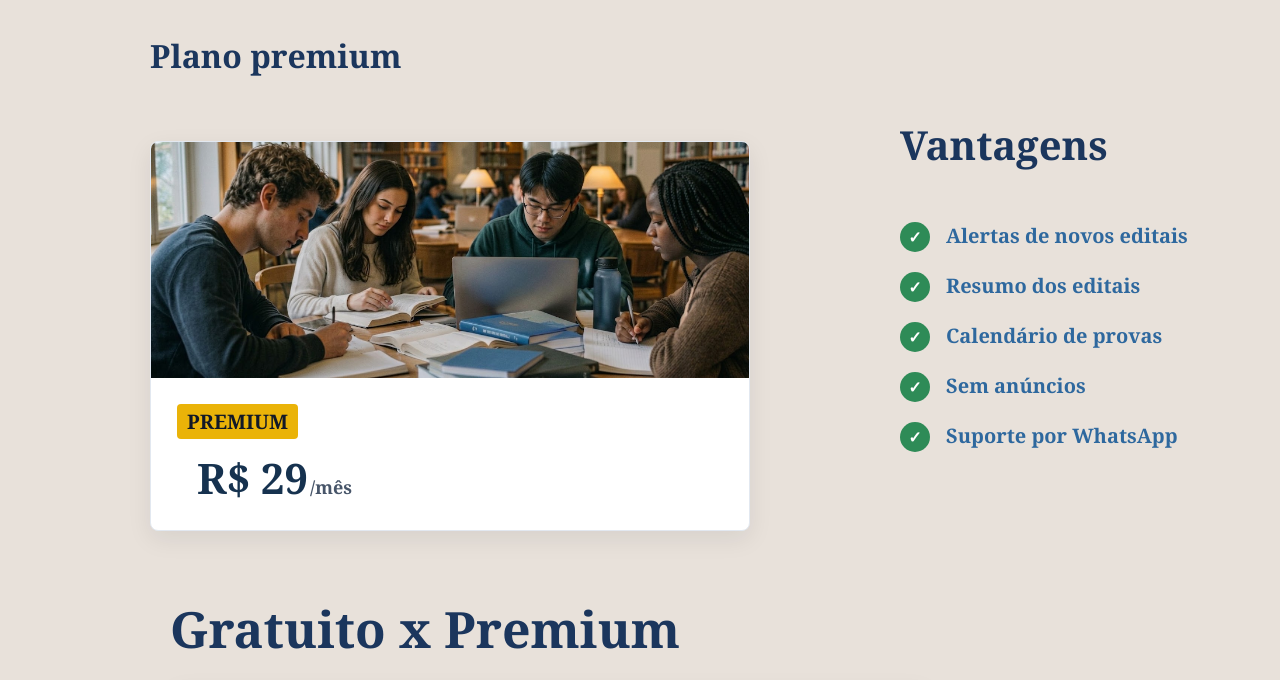
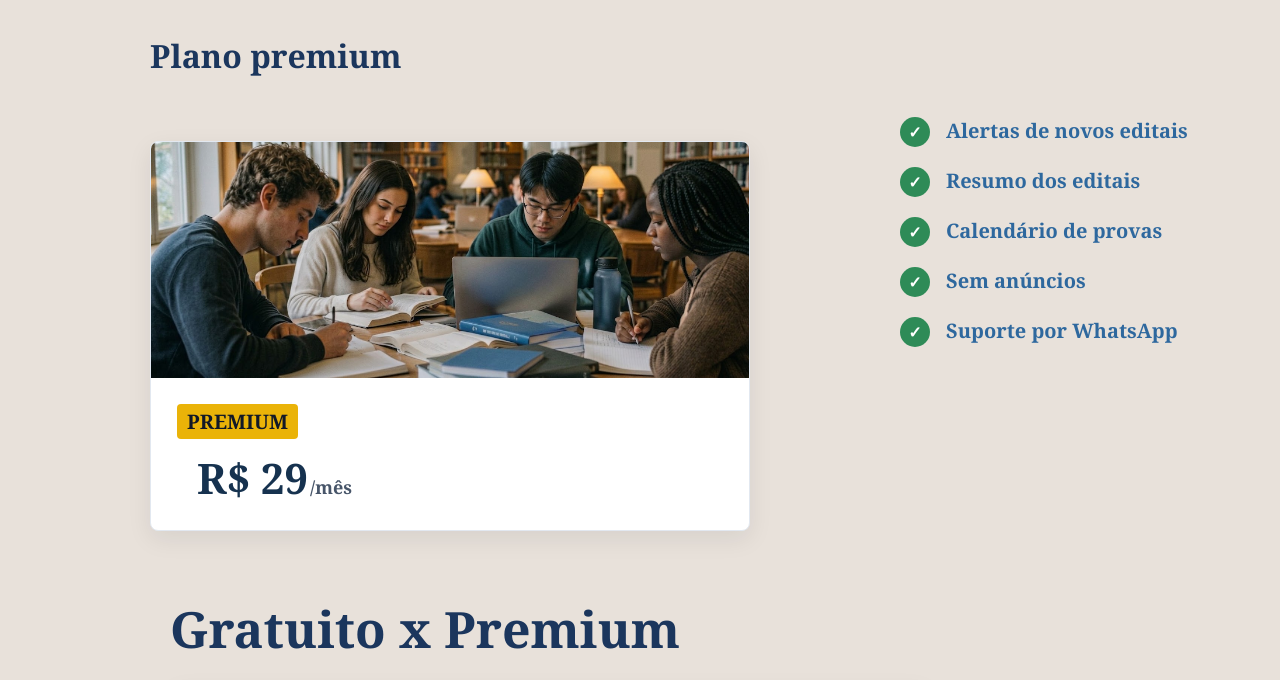
Before and after one commit to santana-x5/projeto-web-final, a plain HTML site: page pagina3.html in a window 1280 px wide. Shown: the part 88-768 px from the top of the page. Drawn offline with Linux system fonts and the light colour scheme.

Commit message:
alterações de cesar

```diff
--- a/css/styles.css
+++ b/css/styles.css
@@ -372,13 +372,6 @@
 .destaques{
     display:flex;
    flex-wrap: wrap;
-}
-
-.vantagens h2 {
-    font-family: georgia, serif;
-    font-size: 40px;
-    color: #1B365D;
-    margin-bottom: 50px;
 }
 
 .vantagens li{
--- a/pagina3.html
+++ b/pagina3.html
@@ -42,7 +42,6 @@
         </div>
 
          <section class="vantagens">
-            <h2>Vantagens</h2>
             <ul>
                 <li><span class="icone-verde">✓</span> Alertas de novos editais</li>
                 <li><span class="icone-verde">✓</span> Resumo dos editais</li>
```
